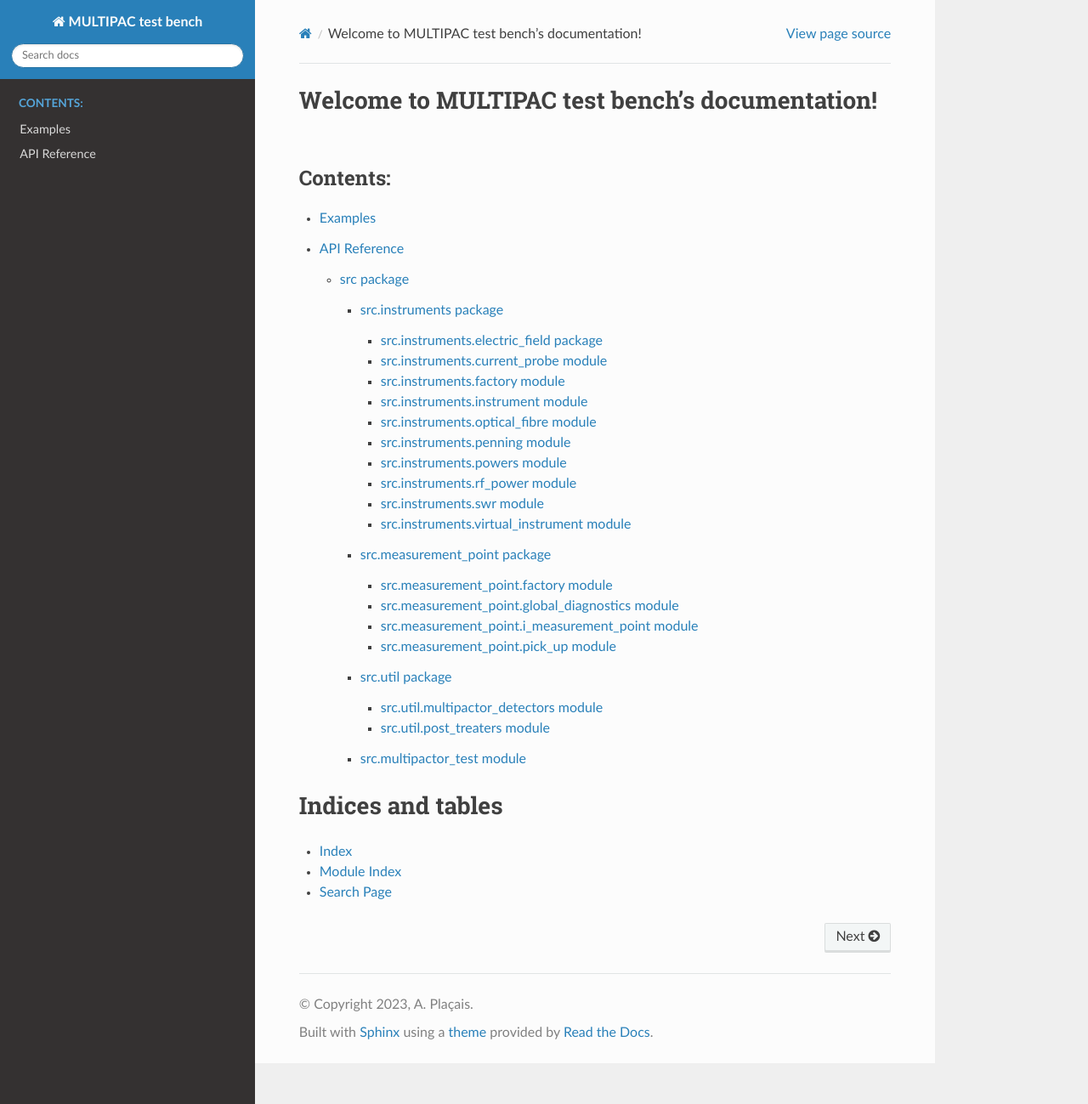
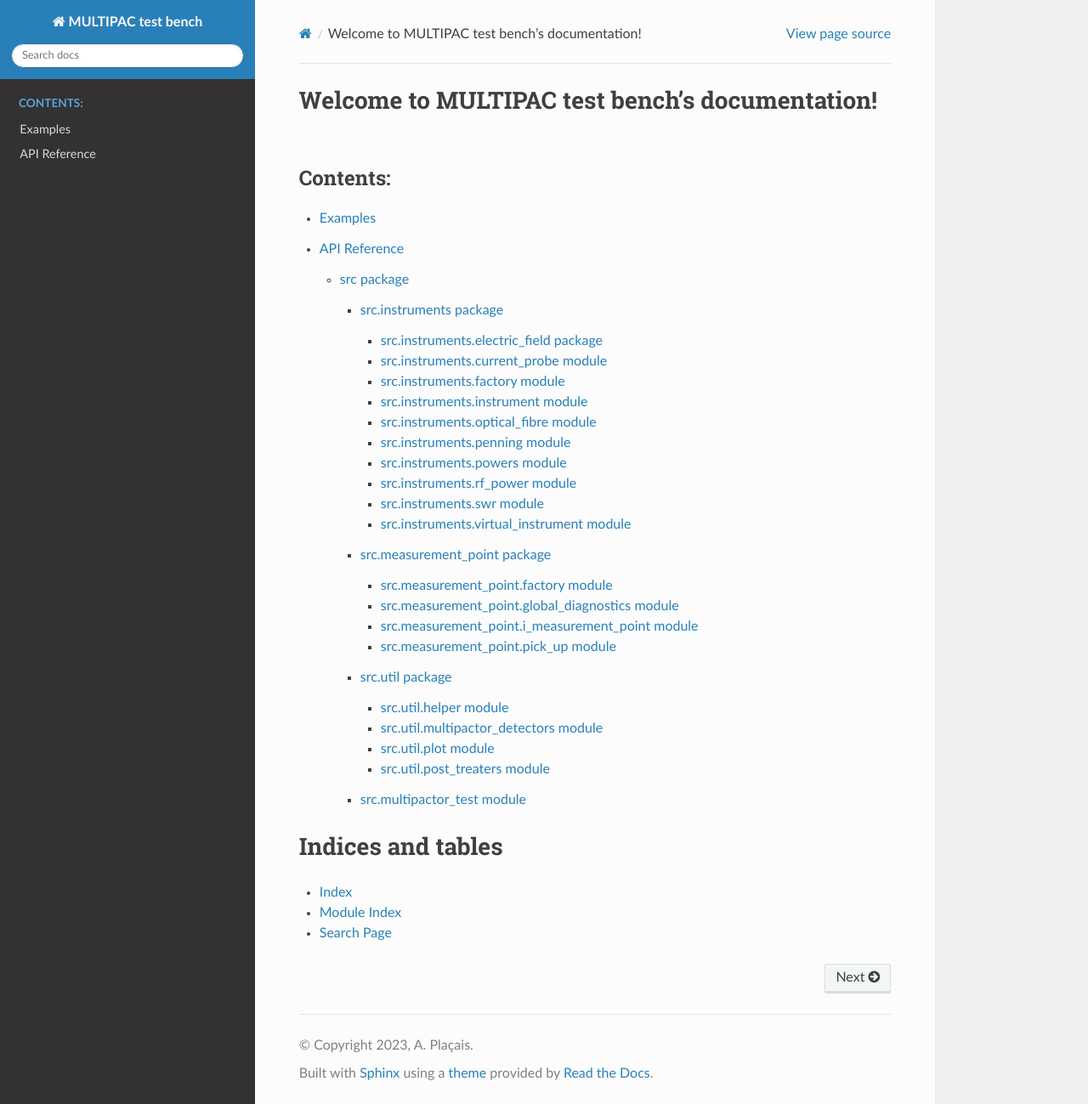
Before and after one commit to AdrienPlacais/multipac_testbench, a Sphinx documentation site: the page built from docs/source/index.rst, in a window 1280 px wide and 1299 px high. Shown: the whole window at 85% size. Built offline with Sphinx 7.4.7 and the Read the Docs theme 2.0.0, drawn with Linux system fonts in a browser that asks for light colours; pages that are not in the unit, such as notebooks, are missing from menus.

Commit message:
update doc with last features

```diff
--- /dev/null
+++ b/docs/source/src.util.helper.rst
@@ -0,0 +1,7 @@
+src.util.helper module
+======================
+
+.. automodule:: src.util.helper
+   :members:
+   :undoc-members:
+   :show-inheritance:
--- /dev/null
+++ b/docs/source/src.util.plot.rst
@@ -0,0 +1,7 @@
+src.util.plot module
+====================
+
+.. automodule:: src.util.plot
+   :members:
+   :undoc-members:
+   :show-inheritance:
--- a/docs/source/src.util.rst
+++ b/docs/source/src.util.rst
@@ -12,5 +12,7 @@ Submodules
 .. toctree::
    :maxdepth: 4
 
+   src.util.helper
    src.util.multipactor_detectors
+   src.util.plot
    src.util.post_treaters
```
Also changed, not shown: docs/source/manual/data/120MHz-SWR4.gif, docs/source/manual/data/120MHz-SWR4.multipactor.png (added), docs/source/manual/data/120MHz-SWR4.png (deleted), docs/source/manual/data/120MHz-SWR4.probes.png (added).
